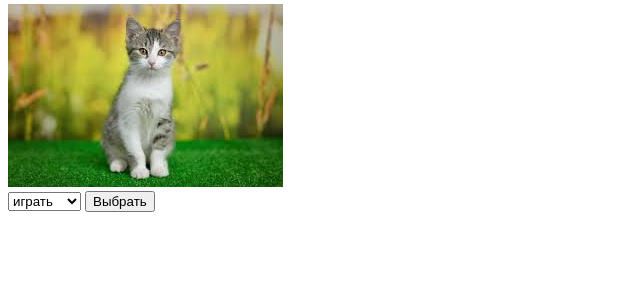
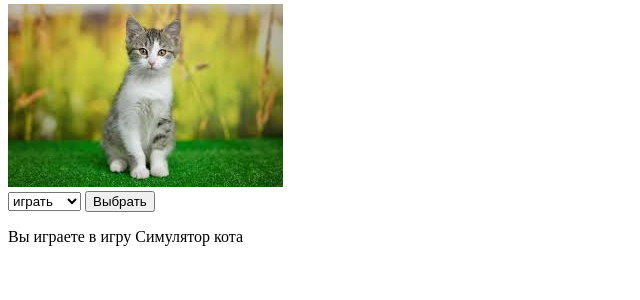
Before and after one commit to AlymkanK/Game-Cat_simulator-, a Django app: page /cat_stats/ in a window 1280 px wide. Shown: the part 178-478 px from the top of the page, without its empty margins (0-640 px from the left). Run offline with Django 5.2, Linux system fonts and the light colour scheme.

Commit message:
my commit

```diff
--- a/main/templates/cat_stats.html
+++ b/main/templates/cat_stats.html
@@ -23,5 +23,7 @@
     </select>
     <button type="submit">Выбрать</button>
 </form>
+
+<p>Вы играете в игру Симулятор кота</p>
 </body>
 </html>
```
